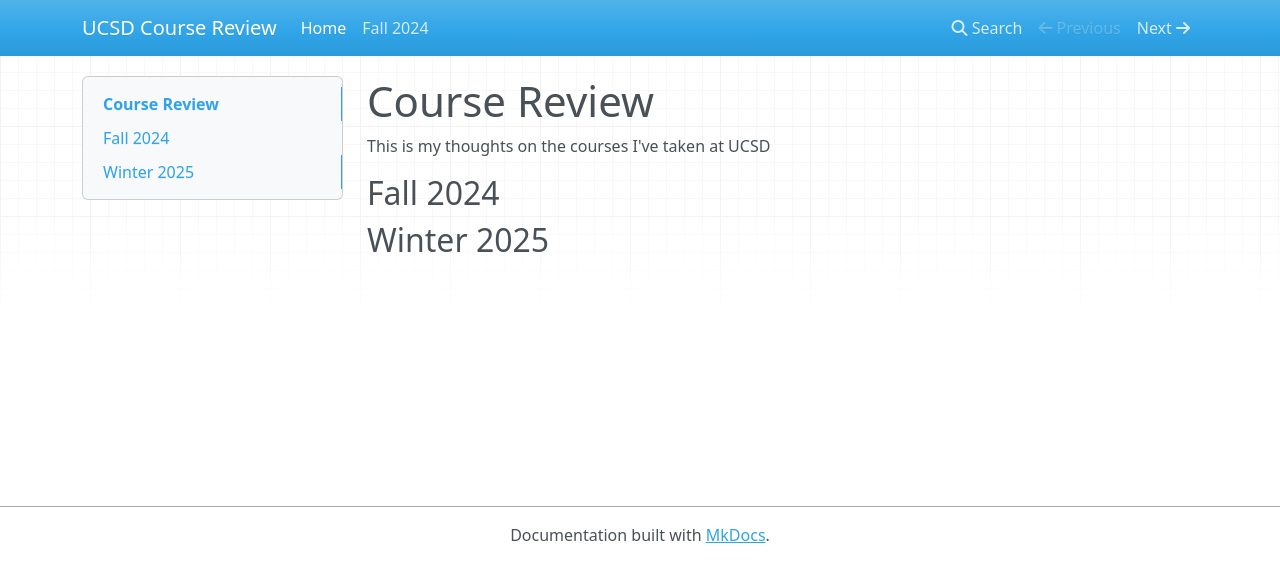
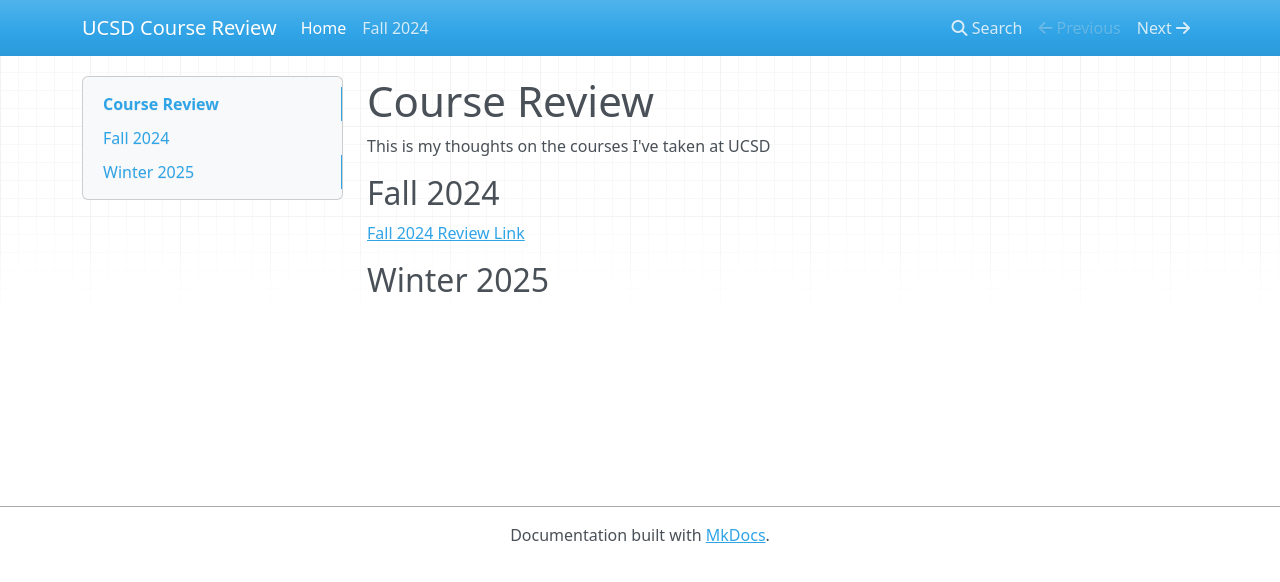
Before and after one commit to Serenity0204/UCSD-Course-Review, an MkDocs documentation site: the page built from docs/index.md, in a window 1280 px wide. Shown: the top 582 px of the page. Built offline with MkDocs 1.6.1, drawn with Linux system fonts in a browser that asks for light colours; nearby versions of some CDN libraries.

Commit message:
added link

```diff
--- a/docs/index.md
+++ b/docs/index.md
@@ -1,5 +1,5 @@
 # Course Review
 This is my thoughts on the courses I've taken at UCSD
 ## Fall 2024
-
+[Fall 2024 Review Link](fall2024.md)
 ## Winter 2025
```
Also changed, not shown: 1 other file.
